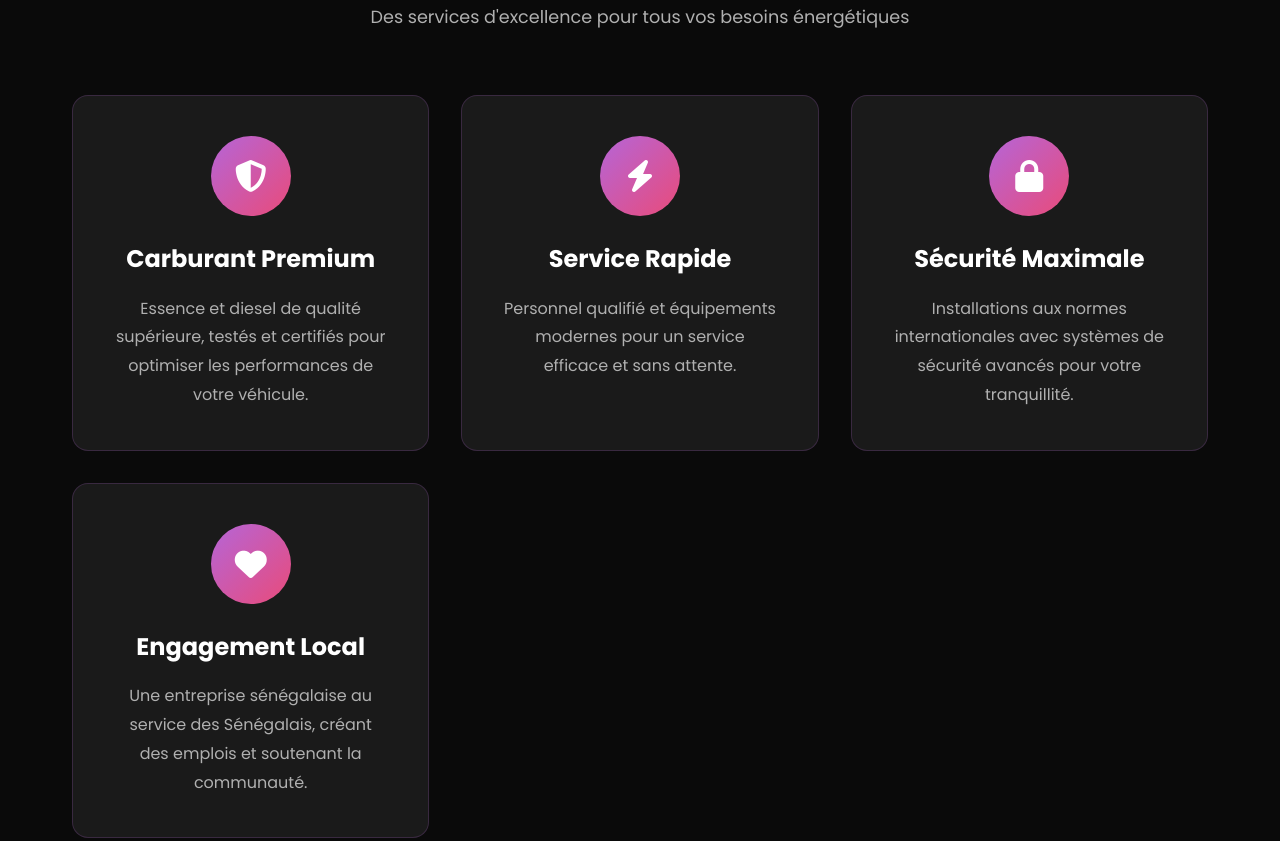
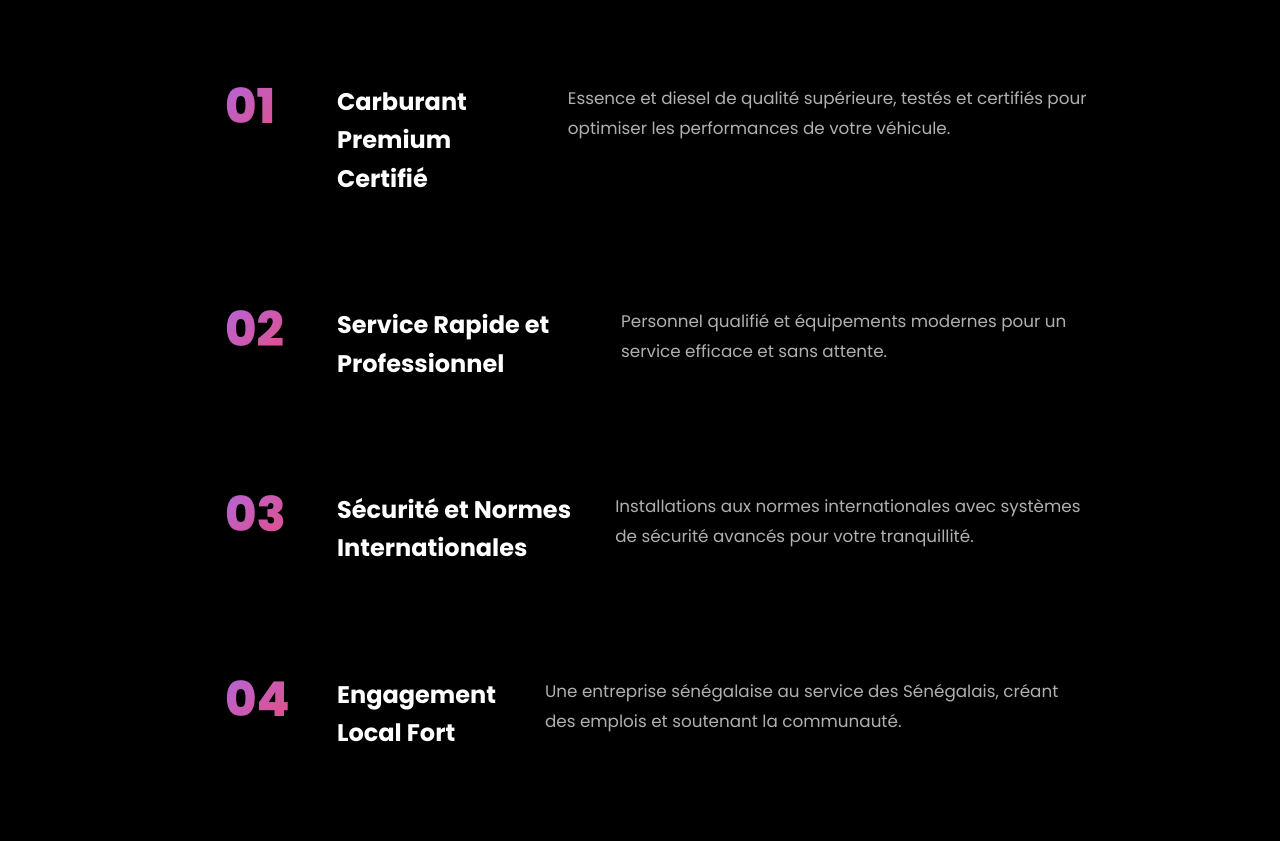
Before and after one commit to PaJay33/winoil, a plain HTML site: page index.html in a window 1280 px wide. Shown: the part 973-1814 px from the top of the page. Drawn offline with nearby package versions, Linux system fonts and the light colour scheme.

Commit message:
Suppression des cards sur pourquoi nous choisir avec un autre style

```diff
--- a/assets/css/style.css
+++ b/assets/css/style.css
@@ -739,62 +739,89 @@ body {
 }
 
 /* ========================================
-   5. SECTION POINTS FORTS
+   5. POURQUOI CHOISIR WINOIL
    ======================================== */
 
-.features-section {
+.why-choose-section {
     padding: var(--spacing-xl) 0;
-    background: var(--bg-darker);
-}
-
-.features-grid {
-    display: grid;
-    grid-template-columns: repeat(auto-fit, minmax(280px, 1fr));
+    background: var(--bg-dark);
+}
+
+.why-choose-content {
+    max-width: 900px;
+    margin: 0 auto;
+}
+
+.why-choose-header {
+    text-align: center;
+    margin-bottom: 4rem;
+}
+
+.why-choose-grid {
+    display: flex;
+    flex-direction: column;
     gap: 2rem;
 }
 
-.feature-card {
-    background: var(--bg-card);
-    padding: 2.5rem;
-    border-radius: var(--radius-md);
-    border: 1px solid var(--border-color);
+.why-item {
+    display: flex;
+    align-items: flex-start;
+    gap: 2rem;
+    padding: 2rem 0;
+    border-left: 3px solid transparent;
+    padding-left: 2rem;
     transition: all var(--transition-normal);
-    text-align: center;
-}
-
-.feature-card:hover {
-    transform: translateY(-10px);
-    background: var(--bg-card-hover);
-    border-color: var(--primary-violet);
-    box-shadow: var(--shadow-primary);
-}
-
-.feature-icon {
-    width: 80px;
-    height: 80px;
-    margin: 0 auto 1.5rem;
-    background: var(--gradient-primary);
-    border-radius: var(--radius-full);
-    display: flex;
-    align-items: center;
-    justify-content: center;
-    font-size: 2rem;
+}
+
+.why-item:hover {
+    border-left-color: var(--primary-violet);
+    transform: translateX(10px);
+}
+
+.why-number {
+    font-size: 3rem;
+    font-weight: 800;
+    background: var(--gradient-primary);
+    -webkit-background-clip: text;
+    -webkit-text-fill-color: transparent;
+    background-clip: text;
+    line-height: 1;
+    flex-shrink: 0;
+    min-width: 80px;
+}
+
+.why-item h3 {
+    font-size: 1.5rem;
+    font-weight: 700;
     color: white;
-    transition: transform var(--transition-normal);
-}
-
-.feature-card:hover .feature-icon {
-    transform: scale(1.1) rotate(5deg);
-}
-
-.feature-card h3 {
-    font-size: 1.5rem;
-    margin-bottom: 1rem;
-}
-
-.feature-card p {
+    margin-bottom: 0.75rem;
+}
+
+.why-item p {
     color: var(--text-secondary);
     line-height: 1.8;
+    font-size: 1.05rem;
+}
+
+@media (max-width: 768px) {
+    .why-item {
+        flex-direction: column;
+        gap: 1rem;
+        padding-left: 1rem;
+    }
+
+    .why-number {
+        font-size: 2.5rem;
+        min-width: auto;
+    }
+
+    .why-item h3 {
+        font-size: 1.25rem;
+    }
+
+    .why-item p {
+        font-size: 1rem;
+    }
 }
 
 /* ========================================
--- a/index.html
+++ b/index.html
@@ -113,45 +113,38 @@
         </div>-->
     </section>
 
-    <!-- Section Points Forts -->
-    <section class="features-section">
+    <!-- Section Pourquoi Choisir WinOil -->
+    <section class="why-choose-section">
         <div class="container">
-            <div class="section-header" data-aos="fade-up">
+            <div class="why-choose-content">
+                <div class="why-choose-header" data-aos="fade-up">
                     <h2 class="section-title">Pourquoi Choisir <span class="gradient-text">WinOil</span> ?</h2>
-                <p class="section-subtitle">Des services d'excellence pour tous vos besoins énergétiques</p>
                 </div>
 
-            <div class="features-grid">
-                <div class="feature-card" data-aos="fade-up" data-aos-delay="100">
-                    <div class="feature-icon">
-                        <i class="fas fa-shield-halved"></i>
-                    </div>
-                    <h3>Carburant Premium</h3>
+                <div class="why-choose-grid">
+                    <div class="why-item" data-aos="fade-right" data-aos-delay="100">
+                        <div class="why-number">01</div>
+                        <h3>Carburant Premium Certifié</h3>
                         <p>Essence et diesel de qualité supérieure, testés et certifiés pour optimiser les performances de votre véhicule.</p>
                     </div>
 
-                <div class="feature-card" data-aos="fade-up" data-aos-delay="200">
-                    <div class="feature-icon">
-                        <i class="fas fa-bolt"></i>
-                    </div>
-                    <h3>Service Rapide</h3>
+                    <div class="why-item" data-aos="fade-right" data-aos-delay="200">
+                        <div class="why-number">02</div>
+                        <h3>Service Rapide et Professionnel</h3>
                         <p>Personnel qualifié et équipements modernes pour un service efficace et sans attente.</p>
                     </div>
 
-                <div class="feature-card" data-aos="fade-up" data-aos-delay="300">
-                    <div class="feature-icon">
-                        <i class="fas fa-lock"></i>
-                    </div>
-                    <h3>Sécurité Maximale</h3>
+                    <div class="why-item" data-aos="fade-right" data-aos-delay="300">
+                        <div class="why-number">03</div>
+                        <h3>Sécurité et Normes Internationales</h3>
                         <p>Installations aux normes internationales avec systèmes de sécurité avancés pour votre tranquillité.</p>
                     </div>
 
-                <div class="feature-card" data-aos="fade-up" data-aos-delay="400">
-                    <div class="feature-icon">
-                        <i class="fas fa-heart"></i>
+                    <div class="why-item" data-aos="fade-right" data-aos-delay="400">
+                        <div class="why-number">04</div>
+                        <h3>Engagement Local Fort</h3>
+                        <p>Une entreprise sénégalaise au service des Sénégalais, créant des emplois et soutenant la communauté.</p>
                     </div>
-                    <h3>Engagement Local</h3>
-                    <p>Une entreprise sénégalaise au service des Sénégalais, créant des emplois et soutenant la communauté.</p>
                 </div>
             </div>
         </div>
@@ -448,13 +441,6 @@
     <!-- Section Nos Services -->
     <section id="services" class="services-section">
         <div class="container">
-            <div class="section-header" data-aos="fade-up">
-                <h2 class="section-title">Nos <span class="gradient-text">Services</span></h2>
-                <p class="section-subtitle">Une gamme complète de services pour répondre à tous vos besoins</p>
-            </div>
-
-
-
             <!-- CTA Services -->
             <div class="services-cta" data-aos="fade-up">
                 <p>Besoin d'informations sur nos services ?</p>
@@ -657,7 +643,7 @@
             </div>
 
             <div class="footer-bottom">
-                <p>&copy; 2024 WinOil. Tous droits réservés.</p>
+                <p>&copy; 2025 WinOil. Tous droits réservés.</p>
                 <div class="footer-bottom-links">
                     <a href="#">Mentions légales</a>
                     <span>|</span>
```
Lines whose indentation alone changed are shown as unchanged.
